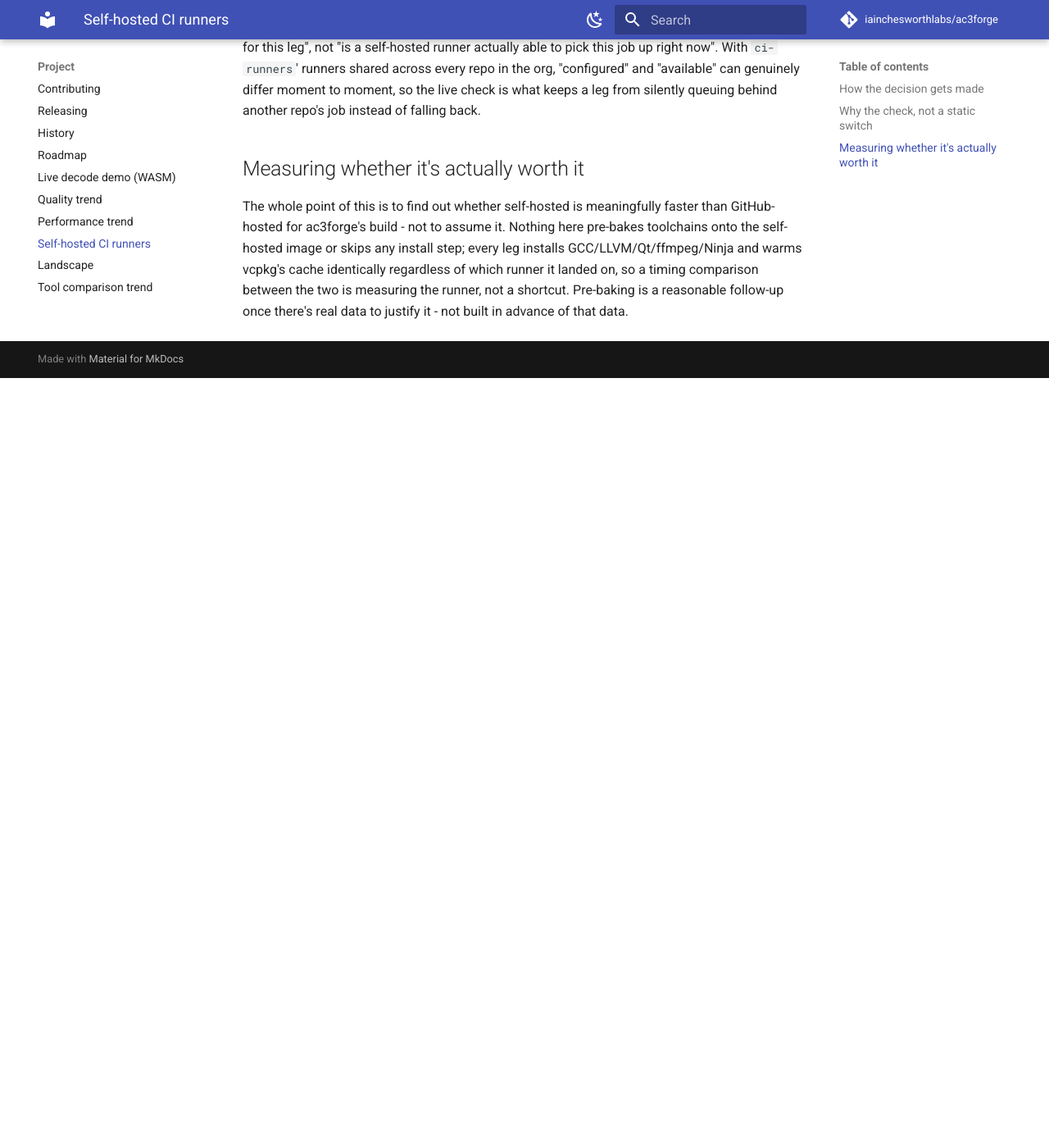
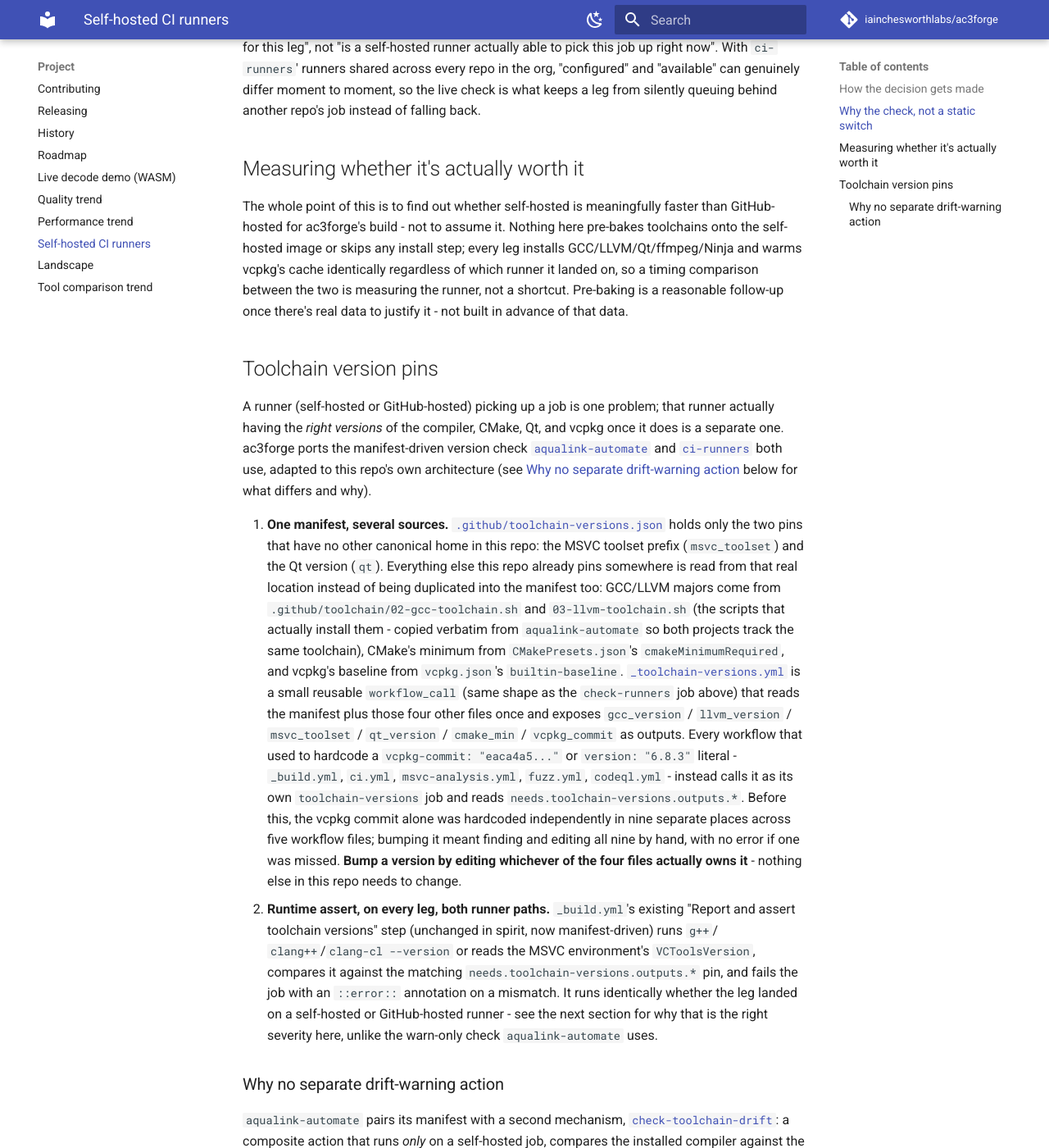
Before and after one commit to iainchesworth/ac3forge, an MkDocs documentation site: the page built from docs/ci-self-hosted-runners.md, in a window 1280 px wide and 1400 px high, scrolled down 1484 px. Shown: the whole window at 82% size. Built offline with MkDocs 1.6.1 and Material for MkDocs 9.7.7, drawn with Linux system fonts in a browser that asks for light colours; comment, search, counter and statistics services are not loaded; before the commit the page ends 1945 px from its top, so only the background shows below that; some of the changed text lies outside the part shown.

Commit message:
ci: add a manifest-driven tool-version check for CI runners
Ports the pattern aqualink-automate/ci-runners use: a single JSON manifest
plus a reusable _toolchain-versions.yml workflow, so every workflow that
needs a compiler/CMake/Qt/vcpkg pin reads it from one place instead of a
hardcoded literal - the vcpkg baseline alone was duplicated in 9 places
across 5 workflow files. Unlike aqualink-automate, no separate warn-only
self-hosted drift action is added: this repo's Linux legs always install
GCC/LLVM fresh into a pinned container regardless of runner type, and
Windows MSVC was already hard-asserted on both paths, so a mismatch here
can only mean a broken install step, not drifted external infrastructure.

```diff
--- a/docs/ci-self-hosted-runners.md
+++ b/docs/ci-self-hosted-runners.md
@@ -66,3 +66,68 @@ the self-hosted image or skips any install step; every leg installs GCC/LLVM/Qt/
 and warms vcpkg's cache identically regardless of which runner it landed on, so a timing
 comparison between the two is measuring the runner, not a shortcut. Pre-baking is a
 reasonable follow-up once there's real data to justify it - not built in advance of that data.
+
+## Toolchain version pins
+
+A runner (self-hosted or GitHub-hosted) picking up a job is one problem; that runner actually
+having the *right versions* of the compiler, CMake, Qt, and vcpkg once it does is a separate
+one. ac3forge ports the manifest-driven version check
+[`aqualink-automate`](https://github.com/iainchesworthlabs/aqualink-automate) and
+[`ci-runners`](https://github.com/iainchesworthlabs/ci-runners) both use, adapted to this
+repo's own architecture (see [Why no separate drift-warning action](#why-no-separate-drift-warning-action)
+below for what differs and why).
+
+1. **One manifest, several sources.**
+   [`.github/toolchain-versions.json`](https://github.com/iainchesworthlabs/ac3forge/blob/main/.github/toolchain-versions.json)
+   holds only the two pins that have no other canonical home in this repo: the MSVC toolset
+   prefix (`msvc_toolset`) and the Qt version (`qt`). Everything else this repo already pins
+   somewhere is read from that real location instead of being duplicated into the manifest
+   too: GCC/LLVM majors come from `.github/toolchain/02-gcc-toolchain.sh` and
+   `03-llvm-toolchain.sh` (the scripts that actually install them - copied verbatim from
+   `aqualink-automate` so both projects track the same toolchain), CMake's minimum from
+   `CMakePresets.json`'s `cmakeMinimumRequired`, and vcpkg's baseline from `vcpkg.json`'s
+   `builtin-baseline`.
+   [`_toolchain-versions.yml`](https://github.com/iainchesworthlabs/ac3forge/blob/main/.github/workflows/_toolchain-versions.yml)
+   is a small reusable `workflow_call` (same shape as the `check-runners` job above) that
+   reads the manifest plus those four other files once and exposes `gcc_version` / `llvm_version` / `msvc_toolset`
+   / `qt_version` / `cmake_min` / `vcpkg_commit` as outputs. Every workflow that used to
+   hardcode a `vcpkg-commit: "eaca4a5..."` or `version: "6.8.3"` literal - `_build.yml`,
+   `ci.yml`, `msvc-analysis.yml`, `fuzz.yml`, `codeql.yml` - instead calls it as its own
+   `toolchain-versions` job and reads `needs.toolchain-versions.outputs.*`. Before this,
+   the vcpkg commit alone was hardcoded independently in nine separate places across five
+   workflow files; bumping it meant finding and editing all nine by hand, with no error if
+   one was missed. **Bump a version by editing whichever of the four files actually owns
+   it** - nothing else in this repo needs to change.
+2. **Runtime assert, on every leg, both runner paths.** `_build.yml`'s existing "Report and
+   assert toolchain versions" step (unchanged in spirit, now manifest-driven) runs `g++`/
+   `clang++`/`clang-cl --version` or reads the MSVC environment's `VCToolsVersion`, compares
+   it against the matching `needs.toolchain-versions.outputs.*` pin, and fails the job with
+   an `::error::` annotation on a mismatch. It runs identically whether the leg landed on a
+   self-hosted or GitHub-hosted runner - see the next section for why that is the right
+   severity here, unlike the warn-only check `aqualink-automate` uses.
+
+### Why no separate drift-warning action
+
+`aqualink-automate` pairs its manifest with a second mechanism,
+[`check-toolchain-drift`](https://github.com/iainchesworthlabs/aqualink-automate/blob/main/.github/actions/check-toolchain-drift/action.yml):
+a composite action that runs *only* on a self-hosted job, compares the installed compiler
+against the pin, and **warns** rather than fails. That shape fits `aqualink-automate` because
+its self-hosted legs *skip* the fresh-install step entirely and build straight against
+whatever `ci-runners`' Packer image happened to bake in - a mismatch there means the shared,
+externally-provisioned image has drifted, which is `ci-runners`' problem to fix, not a reason
+to block a PR against unrelated code.
+
+ac3forge's own design already differs in the one place that matters: every Linux leg runs
+inside a pinned `ubuntu:26.04` **container** (see `build`'s own comment in `_build.yml`), so
+GCC/LLVM/Qt/ffmpeg/Ninja are installed fresh into that container on *every* run, self-hosted
+or GitHub-hosted alike - the host image's own toolchain, pre-baked or not, is never reachable
+from inside it. There is no self-hosted-only drift path for those tools to warn about; a
+mismatch there can only mean this repo's own install step is broken, on both runner types
+equally, which is exactly what should fail the build immediately. The one leg that does
+depend on whatever the host actually has - Windows MSVC, which this workflow never installs,
+only asserts - already fails on both runner paths today, which is the stricter, appropriate
+choice for a leg whose bit-exact gold-reference output can depend on the exact toolset. So the
+manifest above is ported in full; the separate warn-only self-hosted action is deliberately
+not, because there is no scenario in this repo where softening the check for self-hosted
+specifically would be correct. If toolchain pre-baking is ever added per the note above, this
+call is worth revisiting.
```
Also changed, not shown: 7 other files.
